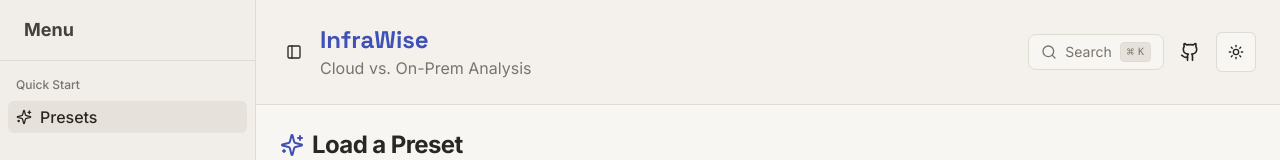
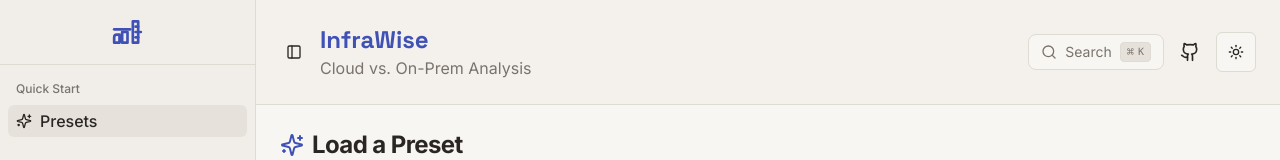
Before and after one commit to Sagyam/Infra-Wise, a Next.js app: page / in a window 1280 px wide. Shown: the top 160 px of the page. Built offline with nearby package versions, Linux system fonts and the light colour scheme.

Commit message:
Add Logo component to sidebar and update collapsible behavior; improve UI consistency

```diff
--- a/src/components/app/app-sidebar.tsx
+++ b/src/components/app/app-sidebar.tsx
@@ -16,6 +16,7 @@ import {
   Users,
   Zap,
 } from 'lucide-react'
+import { Logo } from '@/components/icons/logo'
 import {
   Sidebar,
   SidebarContent,
@@ -83,9 +84,9 @@ export function AppSidebar({
   }
 
   return (
-    <Sidebar collapsible="offcanvas">
+    <Sidebar collapsible="icon">
       <SidebarHeader className="border-b px-6 py-4">
-        <div className="font-semibold text-lg">Menu</div>
+        <Logo className="h-8 w-auto text-accent" />
       </SidebarHeader>
       <SidebarContent>
         {sections.map((section) => (
--- a/src/components/icons/logo.tsx
+++ b/src/components/icons/logo.tsx
@@ -5,7 +5,7 @@ export const Logo = (props: React.SVGProps<SVGSVGElement>) => (
     xmlns="http://www.w3.org/2000/svg"
     viewBox="0 0 24 24"
     fill="none"
-    stroke="currentColor"
+    stroke={'currentColor'}
     strokeWidth="2"
     strokeLinecap="round"
     strokeLinejoin="round"
```
